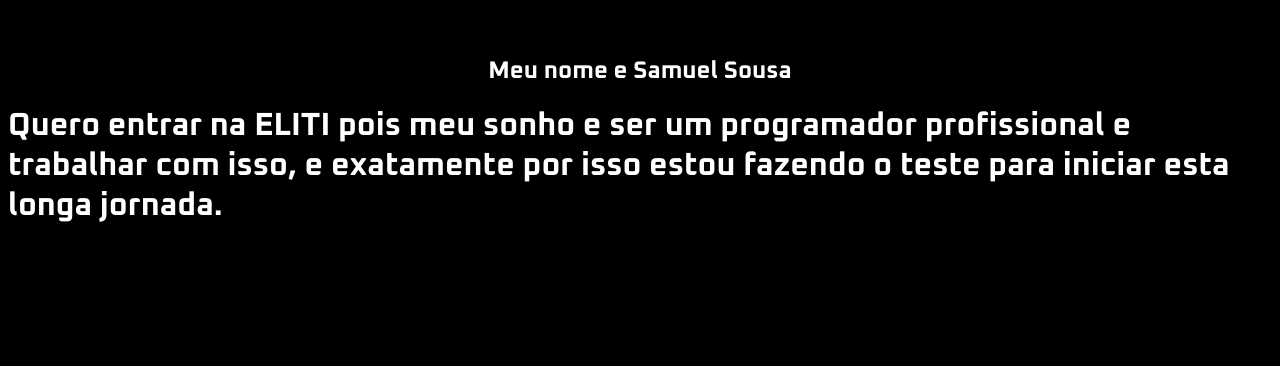
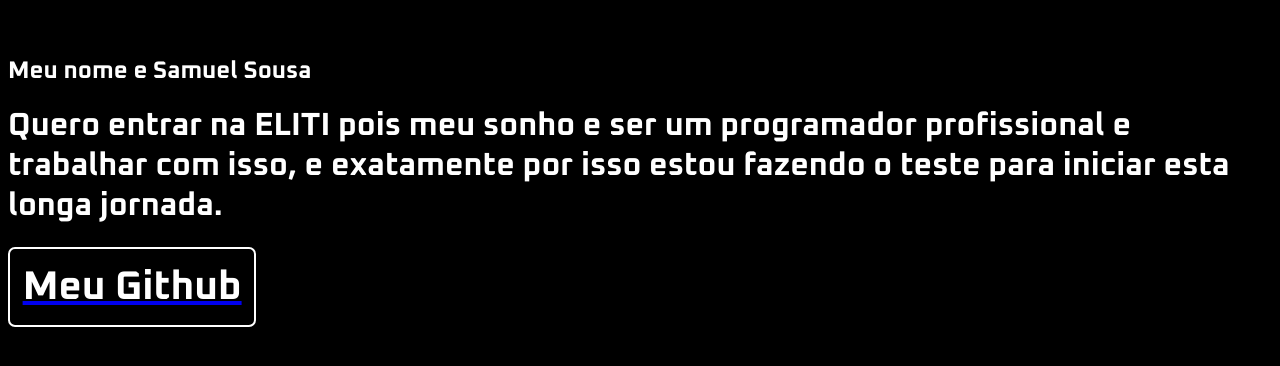
Before and after one commit to SamuelSousaSidrone/desafio-eliti, a plain HTML site: page index.html in a window 1280 px wide. Shown: the part 200-566 px from the top of the page. Drawn offline with Linux system fonts and the light colour scheme.

Commit message:
link github add

```diff
--- a/index.html
+++ b/index.html
@@ -7,12 +7,14 @@
     <link rel="stylesheet" href="style.css">
 </head>
 <body>
+    <div>
     <h2>
         Meu nome e <strong>Samuel Sousa</strong>
     </h2>
         <h1>
             Quero entrar na ELITI pois meu sonho e ser um programador profissional e trabalhar com isso, e exatamente por isso estou fazendo o teste para iniciar esta longa jornada.
         </h1>
-
+        <a target="_blank" href="https://github.com/SamuelSousaSidrone"><button class="git"  title="Clique aqui para entrar no meu perfil do github">Meu Github</button></a>
+    </div>
 </body>
 </html>
--- a/style.css
+++ b/style.css
@@ -21,3 +21,18 @@ body{
 strong{
     font-weight: 700;
 }
+
+.git{
+    padding: 1%;
+    color: white;
+    outline: 0;
+    border-radius: 7px;
+    border: 2px solid white;
+    display: flex;
+    flex-direction: column;
+    justify-content:center;
+    align-items: center;
+    font-weight: 700;
+    background-color: black;
+    font-size: 40px;
+}
```
